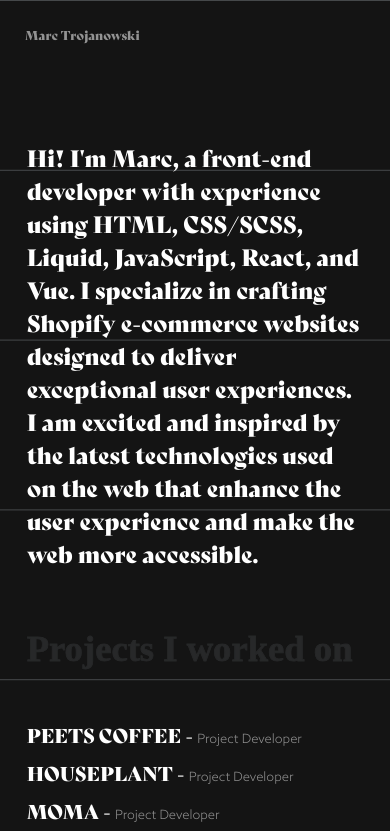
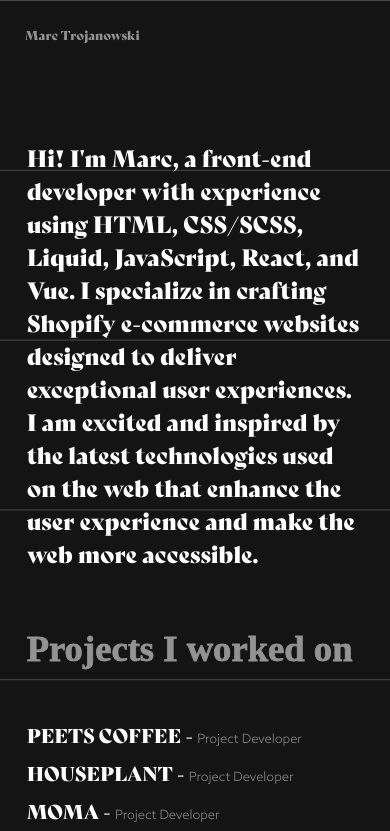
Before and after one commit to marctroj/oct-23-portfolio, a website built with Vite: page index.html in a window 390 px wide. Shown: the top 831 px of the page. Built offline with nearby package versions, Linux system fonts and the light colour scheme; some packages are replaced by stand-ins of ours.

Commit message:
change mobile font color

```diff
--- a/styles/_projects.scss
+++ b/styles/_projects.scss
@@ -16,6 +16,7 @@
 			-webkit-text-stroke-color: initial;
 			-webkit-text-fill-color: initial;
 			margin-bottom: 50px;
+			color: $gray-1;
 		}
 	}
 
```
